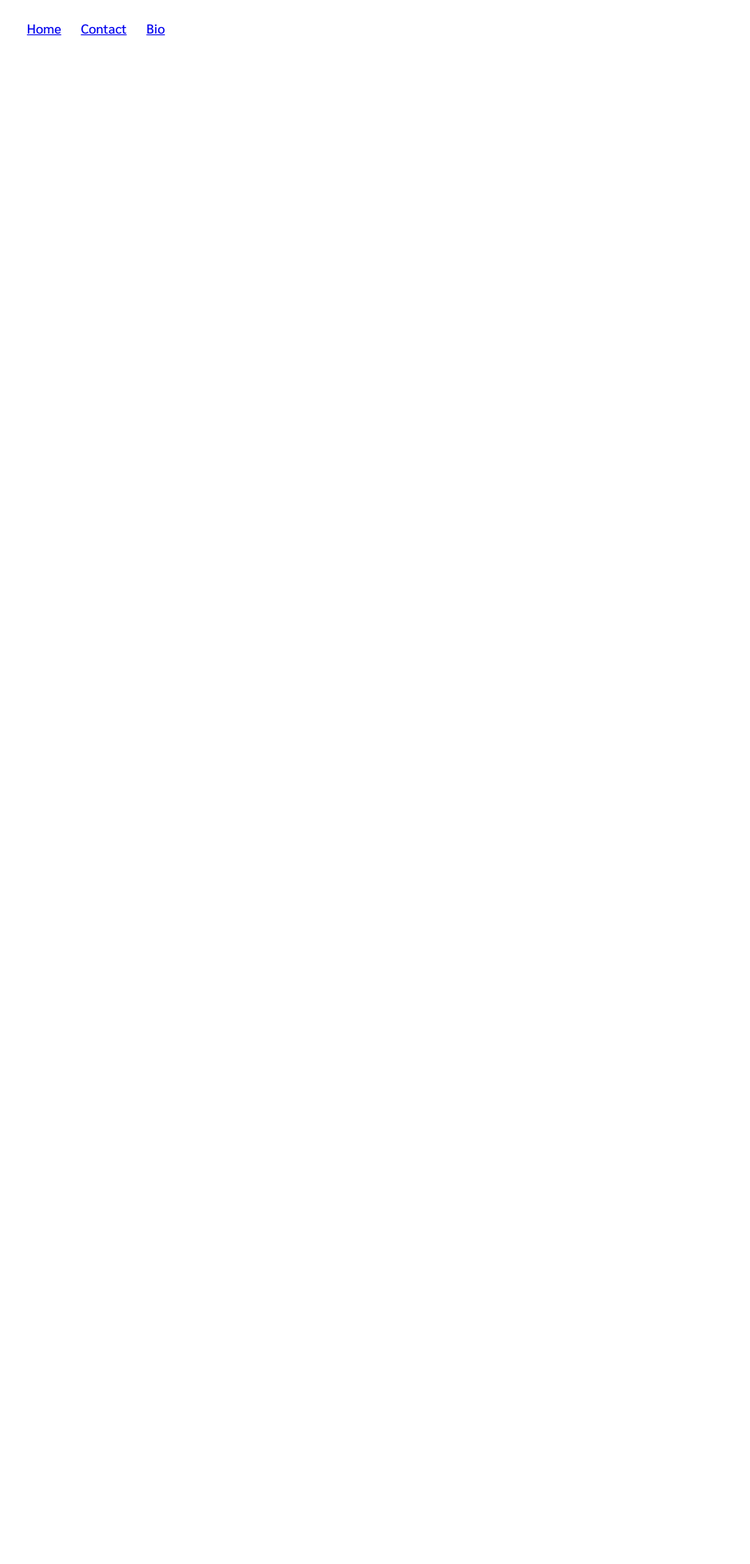
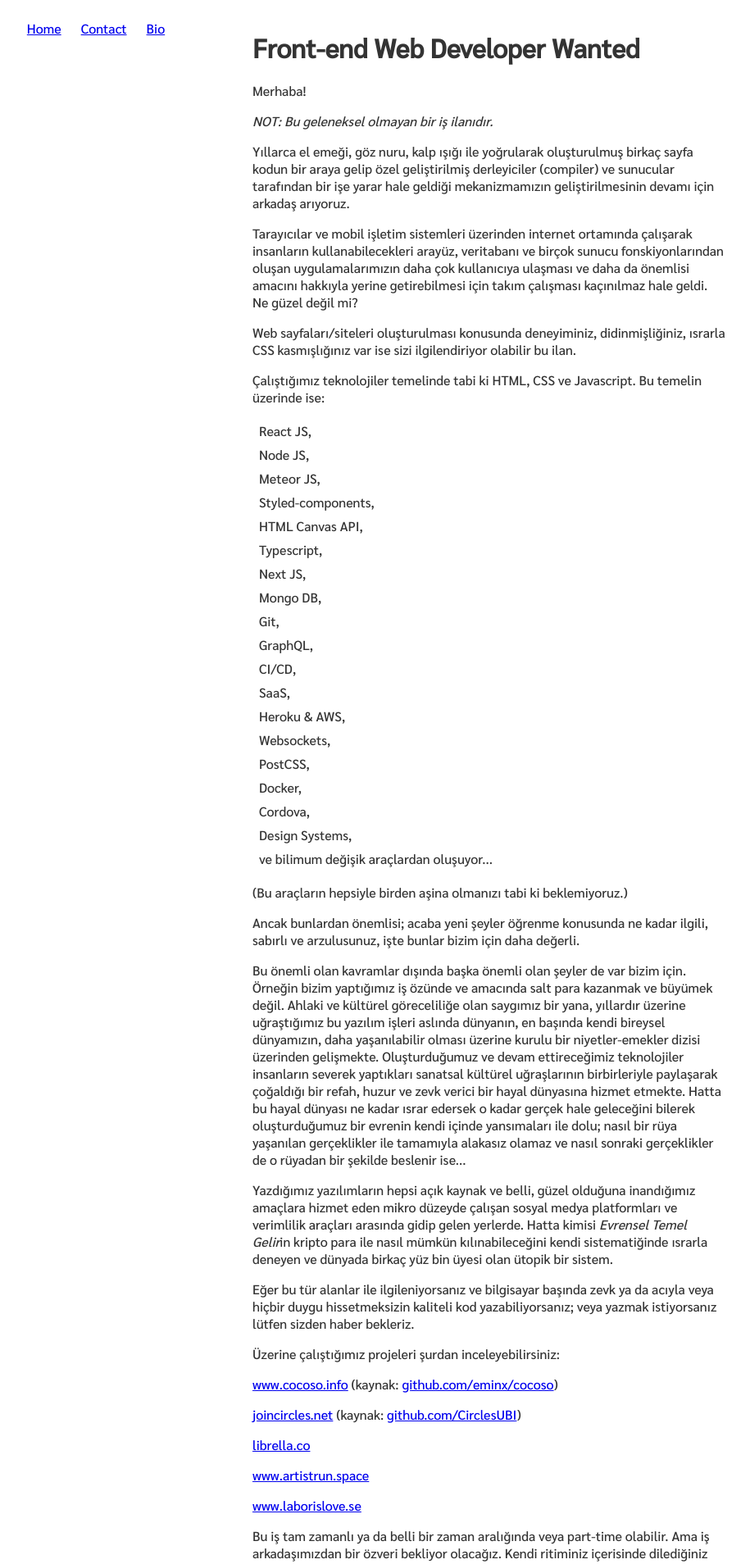
Before and after one commit to eminx/infinitesimals.space, a React (Create React App) app: page /frontender-wanted in a window 1280 px wide. Shown: the top 1908 px of the page at 82% size, without its empty margins (43-958 px from the left). Before the commit the page ends 800 px from the top, so only its background shows below. Built offline with nearby package versions, Linux system fonts and the light colour scheme.

Commit message:
created a reusable md renderer component and added the job add for frontender

```diff
--- a/package.json
+++ b/package.json
@@ -7,6 +7,7 @@
     "react": "^16.7.0",
     "react-dom": "^16.7.0",
     "react-grid-system": "^4.4.2",
+    "react-markdown": "^6.0.3",
     "react-player": "^1.8.0",
     "react-router-dom": "^4.3.1",
     "react-scripts": "2.1.3",
--- a/src/App.js
+++ b/src/App.js
@@ -9,6 +9,7 @@ import Ravoeira from './pages/Ravoeira';
 import SpiralSphinx from './pages/Spiral-Sphinx';
 import Contact from './pages/Contact';
 import Bio from './pages/Bio';
+import FrontenderWanted from './pages/FrontenderWanted';
 
 function App() {
   // const isNotHomePage =
@@ -52,6 +53,11 @@ function App() {
                   <Route exact path="/contact" component={Contact} />
                   <Route exact path="/ravoeira" component={Ravoeira} />
                   <Route exact path="/spiral-sphinx" component={SpiralSphinx} />
+                  <Route
+                    exact
+                    path="/frontender-wanted"
+                    component={FrontenderWanted}
+                  />
                 </div>
               </Router>
             </Col>
--- /dev/null
+++ b/src/components/RenderMD.js
@@ -0,0 +1,24 @@
+import React, { useEffect, useState } from 'react';
+import { Box } from 'rebass';
+import ReactMarkdown from 'react-markdown';
+
+export default function RenderMD({ mdFilePath }) {
+  const [source, setSource] = useState(null);
+
+  useEffect(() => {
+    window.scrollTo(0, 0);
+    fetch(mdFilePath)
+      .then((response) => response.text())
+      .then((text) => {
+        setSource(text);
+      });
+  }, []);
+
+  return (
+    <div>
+      <Box p={3}>
+        <ReactMarkdown>{source}</ReactMarkdown>
+      </Box>
+    </div>
+  );
+}
--- a/src/pages/Contact.js
+++ b/src/pages/Contact.js
@@ -11,9 +11,6 @@ class Contact extends Component {
       <div>
         <Box p={3}>
           <Heading fontSize={[4, 5]}>Contact</Heading>
-          {/* <Heading fontSize={[1, 2]}>
-            currently available for freelance work
-          </Heading> */}
         </Box>
         <Box p={3}>
           <Heading fontSize={[2, 3]}>Email</Heading>
--- /dev/null
+++ b/src/pages/FrontenderWanted.js
@@ -0,0 +1,12 @@
+import React from 'react';
+
+import RenderMD from '../components/RenderMD';
+const source = require('./frontender-wanted.md');
+
+export default function FrontenderWanted() {
+  return (
+    <div>
+      <RenderMD mdFilePath={source} />
+    </div>
+  );
+}
--- /dev/null
+++ b/src/pages/frontender-wanted.md
@@ -0,0 +1,63 @@
+# Front-end Web Developer Wanted
+
+Merhaba!
+
+_NOT: Bu geleneksel olmayan bir iş ilanıdır._
+
+Yıllarca el emeği, göz nuru, kalp ışığı ile yoğrularak oluşturulmuş birkaç sayfa kodun bir araya gelip özel geliştirilmiş derleyiciler (compiler) ve sunucular tarafından bir işe yarar hale geldiği mekanizmamızın geliştirilmesinin devamı için arkadaş arıyoruz.
+
+Tarayıcılar ve mobil işletim sistemleri üzerinden internet ortamında çalışarak insanların kullanabilecekleri arayüz, veritabanı ve birçok sunucu fonskiyonlarından oluşan uygulamalarımızın daha çok kullanıcıya ulaşması ve daha da önemlisi amacını hakkıyla yerine getirebilmesi için takım çalışması kaçınılmaz hale geldi. Ne güzel değil mi?
+
+Web sayfaları/siteleri oluşturulması konusunda deneyiminiz, didinmişliğiniz, ısrarla CSS kasmışlığınız var ise sizi ilgilendiriyor olabilir bu ilan.
+
+Çalıştığımız teknolojiler temelinde tabi ki HTML, CSS ve Javascript. Bu temelin üzerinde ise:
+
+- React JS,
+- Node JS,
+- Meteor JS,
+- Styled-components,
+- HTML Canvas API,
+- Typescript,
+- Next JS,
+- Mongo DB,
+- Git,
+- GraphQL,
+- CI/CD,
+- SaaS,
+- Heroku & AWS,
+- Websockets,
+- PostCSS,
+- Docker,
+- Cordova,
+- Design Systems,
+- ve bilimum değişik araçlardan oluşuyor...
+
+(Bu araçların hepsiyle birden aşina olmanızı tabi ki beklemiyoruz.)
+
+Ancak bunlardan önemlisi; acaba yeni şeyler öğrenme konusunda ne kadar ilgili, sabırlı ve arzulusunuz, işte bunlar bizim için daha değerli.
+
+Bu önemli olan kavramlar dışında başka önemli olan şeyler de var bizim için. Örneğin bizim yaptığımız iş özünde ve amacında salt para kazanmak ve büyümek değil. Ahlaki ve kültürel göreceliliğe olan saygımız bir yana, yıllardır üzerine uğraştığımız bu yazılım işleri aslında dünyanın, en başında kendi bireysel dünyamızın, daha yaşanılabilir olması üzerine kurulu bir niyetler-emekler dizisi üzerinden gelişmekte. Oluşturduğumuz ve devam ettireceğimiz teknolojiler insanların severek yaptıkları sanatsal kültürel uğraşlarının birbirleriyle paylaşarak çoğaldığı bir refah, huzur ve zevk verici bir hayal dünyasına hizmet etmekte. Hatta bu hayal dünyası ne kadar ısrar edersek o kadar gerçek hale geleceğini bilerek oluşturduğumuz bir evrenin kendi içinde yansımaları ile dolu; nasıl bir rüya yaşanılan gerçeklikler ile tamamıyla alakasız olamaz ve nasıl sonraki gerçeklikler de o rüyadan bir şekilde beslenir ise...
+
+Yazdığımız yazılımların hepsi açık kaynak ve belli, güzel olduğuna inandığımız amaçlara hizmet eden mikro düzeyde çalışan sosyal medya platformları ve verimlilik araçları arasında gidip gelen yerlerde. Hatta kimisi *Evrensel Temel Gelir*in kripto para ile nasıl mümkün kılınabileceğini kendi sistematiğinde ısrarla deneyen ve dünyada birkaç yüz bin üyesi olan ütopik bir sistem.
+
+Eğer bu tür alanlar ile ilgileniyorsanız ve bilgisayar başında zevk ya da acıyla veya hiçbir duygu hissetmeksizin kaliteli kod yazabiliyorsanız; veya yazmak istiyorsanız lütfen sizden haber bekleriz.
+
+Üzerine çalıştığımız projeleri şurdan inceleyebilirsiniz:
+
+[www.cocoso.info](https://www.cocoso.info) (kaynak: [github.com/eminx/cocoso](https://github.com/eminx/cocoso))
+
+[joincircles.net](https://joincircles.net) (kaynak: [github.com/CirclesUBI](https://github.com/CirclesUBI))
+
+[librella.co](https://librella.co)
+
+[www.artistrun.space](https://www.artistrun.space)
+
+[www.laborislove.se](https://www.laborislove.se)
+
+Bu iş tam zamanlı ya da belli bir zaman aralığında veya part-time olabilir. Ama iş arkadaşımızdan bir özveri bekliyor olacağız. Kendi ritiminiz içerisinde dilediğiniz özgürlükte karşılıklı güven ve saygı çerçevesinde bir disiplin bekliyoruz. Uzaktan, evden çalışmak mümkün, ancak Muğla ilinin Ortaca ilçesine, yani bizim yakınımızda yaşıyor olmanız da müthiş olurdu aslında. Olmasa bile belki buralara taşınmayı dilersiniz kim bilir?
+
+Eğer ilgileniyorsanız, motivasyonunuzu ve sizinle ilgili edinmemizi istediğiniz bilgiyi dilediğiniz formda [emin@infinitesimals.space adresine, "Front-end Web Developer" başlığı ile](mailto:emin@infinitesimals.space?subject=Front-end%20Web%20Developer) gönderirseniz seviniriz. Yeni mezun, kendi kendine öğrenmiş, stajer ya da çok deneyimli olabilirsiniz; lütfen içinizden geliyorsa irtibat kurunuz.
+
+NOT: Bizim için cinsiyetinizi nasıl tanımladığınız, cinsel yöneliminiz, nereli olduğunuz, nerden geldiğiniz, siyasal düşünceniz, özel durumlarınız birer karar verme kriteri değil. Ancak biz kimlikten çok özgünlüğe, özden çok varoluşa, görüntüden çok içeriğe, yargılardan çok hislere, mantıktan çok aşka inanıyoruz ve sizden de bu şekilde bir tutum bekleriz genel olarak. Eh sonuçta eğer beraber çalışacak isek...
+
+Sevgiler,\nEmin
```
Also changed, not shown: 1 other file (tests, documents, lock files or other folders).
